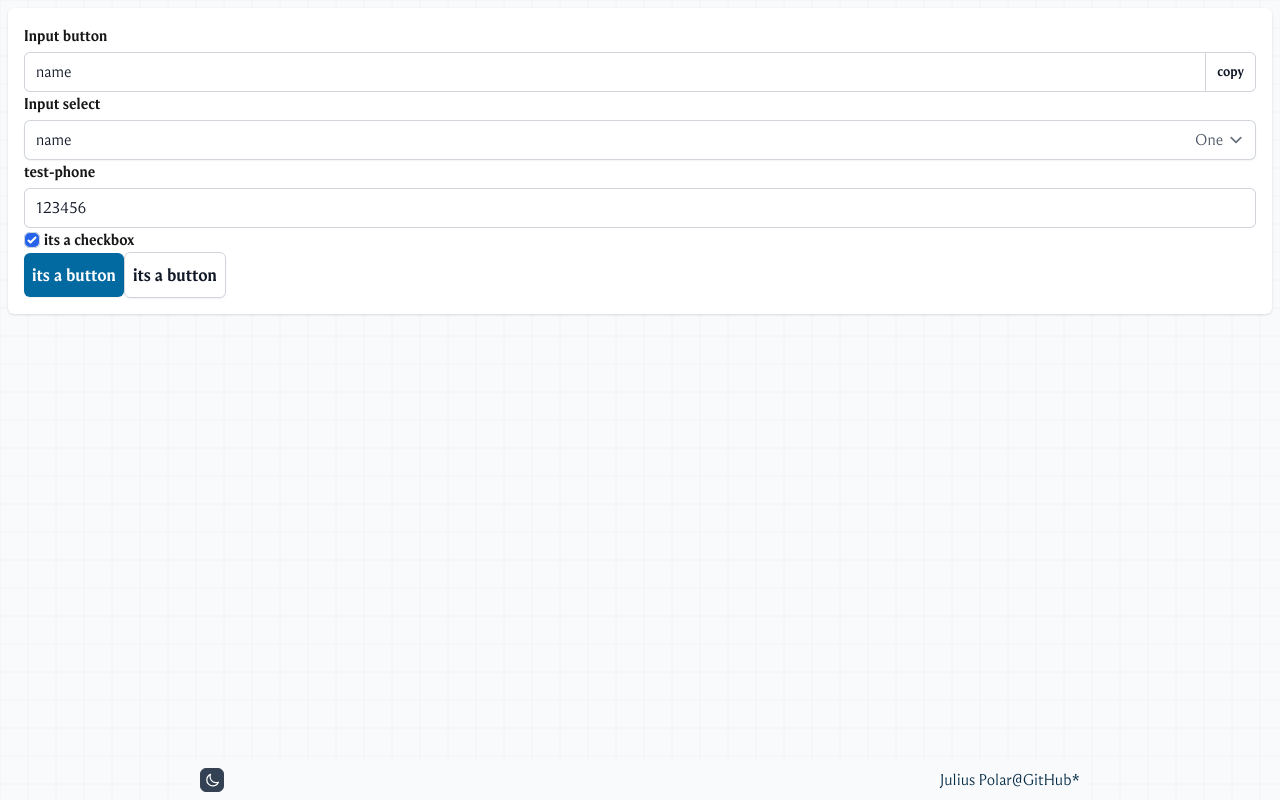
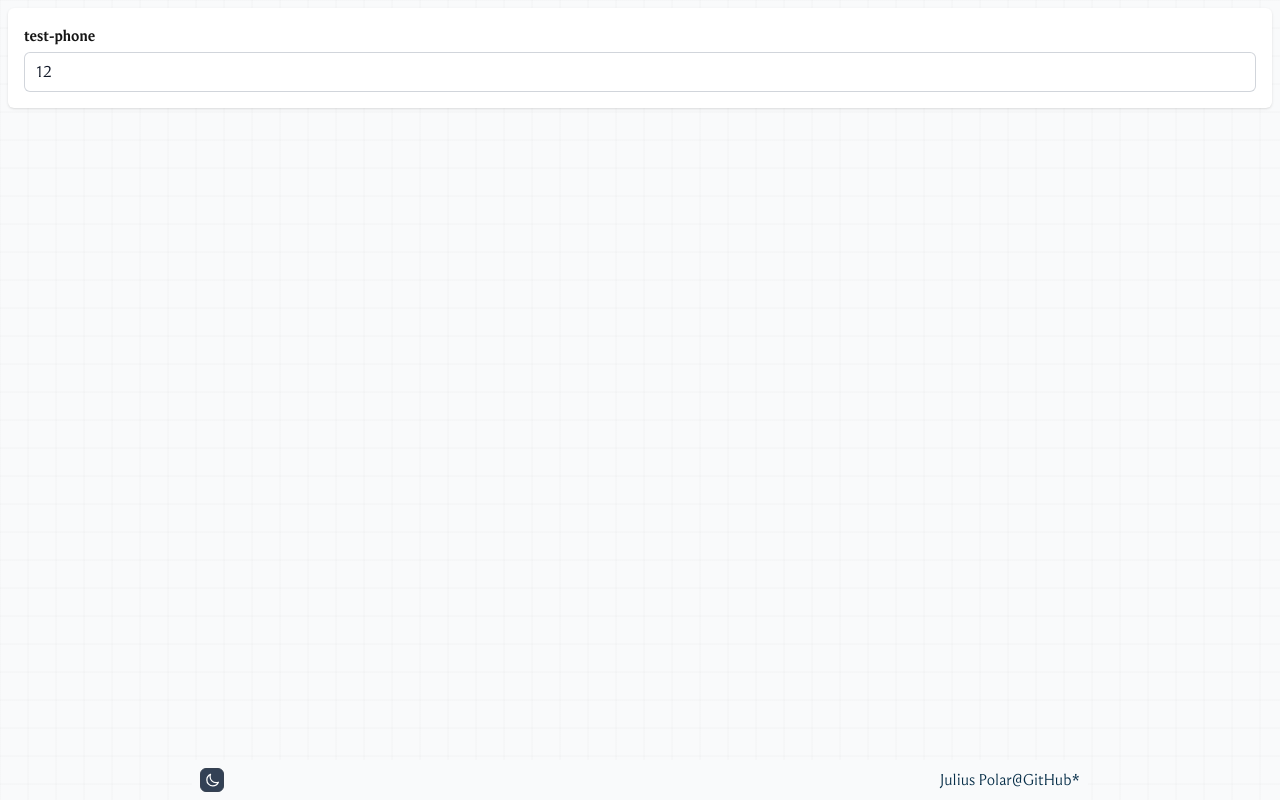
Before and after one commit to JulianElda/scratchpad, a React (Vite) app: page / in a window 1280 px wide. Built offline with nearby package versions, Linux system fonts and the light colour scheme.

Commit message:
input number field emit empty string

```diff
--- a/lib/input-field/input-field.tsx
+++ b/lib/input-field/input-field.tsx
@@ -15,10 +15,17 @@ export function InputField(props: InputFieldProps) {
   const onChange = (value: string) => {
     if (!props.onChange) return;
 
-    if (props.type === "number" && isValidNumber(value))
-      props.onChange?.(parseInt(value));
-    else if (props.type === "text" || props.type === "search")
+    if (props.type === "number") {
+      if (value === "") {
+        props.onChange?.(value);
+      } else if (isValidNumber(value)) {
+        props.onChange?.(parseInt(value));
+      } else {
+        props.onChange?.(0);
+      }
+    } else if (props.type === "text" || props.type === "search") {
       props.onChange(value);
+    }
   };
 
   return (
--- a/src/app.tsx
+++ b/src/app.tsx
@@ -1,36 +1,9 @@
 import { useState } from "react";
-import {
-  Button,
-  Card,
-  Input,
-  Footer,
-  Checkbox,
-  InputButton,
-  InputSelect,
-  useDarkMode,
-} from "lib";
+import { Card, Input, Footer, useDarkMode } from "lib";
 
 function App() {
-  const [name, setName] = useState("name");
-  const [phone, setPhone] = useState(123456);
-  const [isChecked, setIsChecked] = useState(true);
-  const [selectedOption, setSelectedOption] = useState("one");
-  const options = [
-    {
-      label: "One",
-      value: "one",
-    },
-    {
-      label: "Two",
-      value: "two",
-    },
-  ];
-
   const { isDarkTheme, toggleDarkTheme } = useDarkMode();
-
-  const onChangeName = (value: string) => {
-    setName(value);
-  };
+  const [phone, setPhone] = useState(12);
 
   const onChangePhone = (value: number) => {
     setPhone(value);
@@ -38,58 +11,12 @@ function App() {
 
   return (
     <Card>
-      <InputButton
-        id="input-button"
-        label="Input button"
-        type="text"
-        value={name}
-        onChange={onChangeName as (value: string | number) => void}
-        buttonAriaLabel="copy"
-        icon={<span>copy</span>}
-        onButtonClick={() => console.log("input button")}
-      />
-      <InputSelect
-        type="text"
-        inputId="test-inputselect-input"
-        selectId="test-inputselect-select"
-        inputLabel="Input select"
-        selectLabel="Input select options"
-        inputValue={name}
-        onInputChange={setName as (value: string | number) => void}
-        selectValue={selectedOption}
-        onSelectChange={setSelectedOption}
-        options={options}
-      />
       <Input
         id="test-id"
         type="number"
         label="test-phone"
         value={phone}
         onChange={onChangePhone as (value: string | number) => void}
-      />
-      <Checkbox
-        id="test-checkbox"
-        label="its a checkbox"
-        value={isChecked}
-        onChange={setIsChecked}
-      />
-      <Button
-        type="button"
-        style="primary"
-        id="test-button"
-        text="its a button"
-        onClick={() => {
-          console.log("clicked");
-        }}
-      />
-      <Button
-        type="button"
-        style="secondary"
-        id="test-button2"
-        text="its a button"
-        onClick={() => {
-          console.log("clicked");
-        }}
       />
       <Footer
         label="Julius Polar@GitHub"
```
